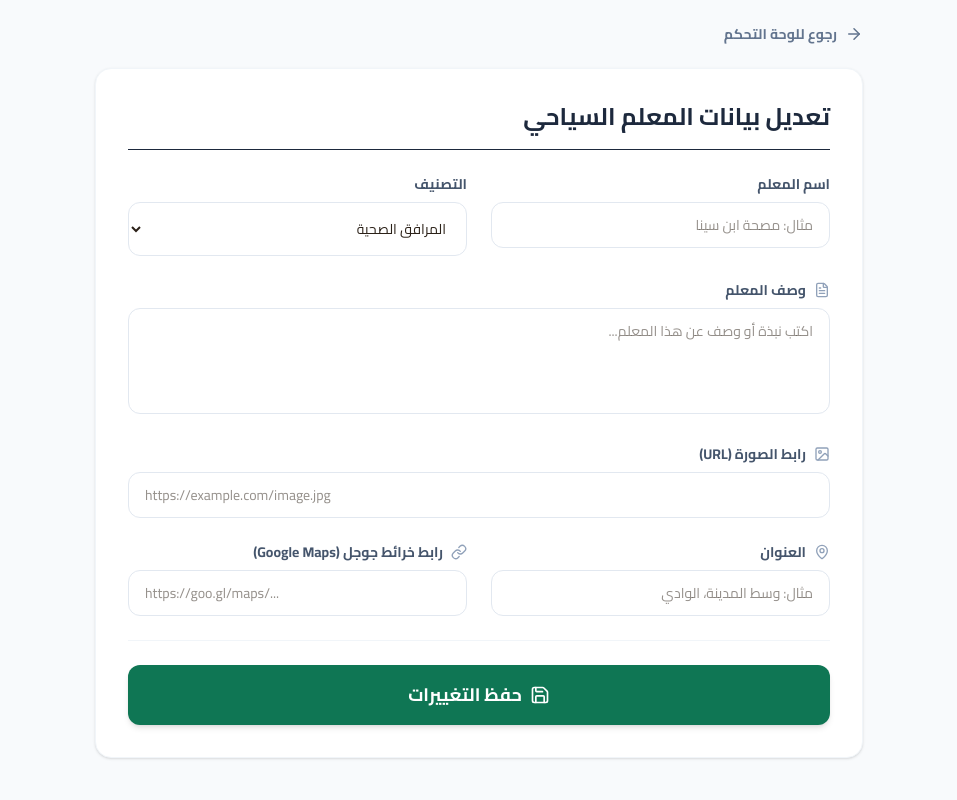
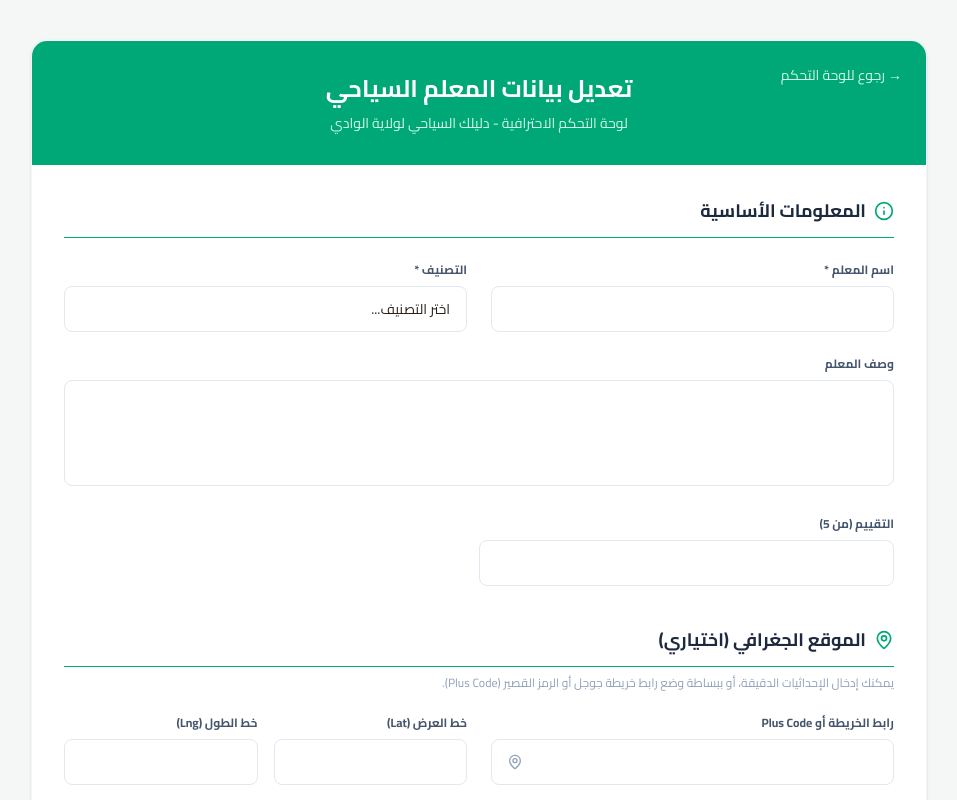
Before and after one commit to nadjimyahiaoui1992-lab/el-oued-tourism, a Next.js app: page /admin/edit-place/1 in a window 1280 px wide. Shown: the top 800 px of the page, without its empty margins (161-1118 px from the left). Built offline with nearby package versions, Linux system fonts and the light colour scheme; no server answers; the database is empty.

Commit message:
Update page.js

```diff
--- a/src/app/admin/edit-place/[id]/page.js
+++ b/src/app/admin/edit-place/[id]/page.js
@@ -3,29 +3,31 @@
 import { useEffect, useState } from "react";
 import { useRouter } from "next/navigation";
 import { supabase } from "@/lib/supabaseClient";
-import { ArrowRight, Save, Loader2, MapPin, Link as LinkIcon, Image as ImageIcon, FileText } from "lucide-react";
+import { Loader2, Info, MapPin, Image as ImageIcon, UploadCloud } from "lucide-react";
 
 export default function EditPlace({ params }) {
   const router = useRouter();
   const { id } = params;
 
-  // كل الخانات اللي يحتاجها المعلم السياحي
   const [name, setName] = useState("");
   const [category, setCategory] = useState("");
   const [description, setDescription] = useState("");
+  const [rating, setRating] = useState("");
+
+  const [mapLink, setMapLink] = useState("");
+  const [lat, setLat] = useState("");
+  const [lng, setLng] = useState("");
+
   const [imageUrl, setImageUrl] = useState("");
-  const [address, setAddress] = useState("");
-  const [mapsLink, setMapsLink] = useState("");
 
   const [loading, setLoading] = useState(true);
   const [isSaving, setIsSaving] = useState(false);
 
-  // جلب بيانات المعلم لملء الخانات
   useEffect(() => {
     const fetchPlace = async () => {
       try {
         const { data, error } = await supabase
-          .from("landmarks")
+          .from("places")
           .select("*")
           .eq("id", id)
           .single();
@@ -34,11 +36,13 @@ export default function EditPlace({ params }) {
 
         if (data) {
           setName(data.name || "");
-          setCategory(data.category || "الأماكن السياحية");
+          setCategory(data.category || "");
           setDescription(data.description || "");
-          setImageUrl(data.image || ""); // تأكد من اسم عمود الصورة في قاعدتك (image أو imageUrl)
-          setAddress(data.address || "");
-          setMapsLink(data.maps_link || "");
+          setRating(data.rating || "");
+          setMapLink(data.map_link || "");
+          setLat(data.lat || "");
+          setLng(data.lng || "");
+          setImageUrl(data.image_url || ""); // تم التعديل إلى image_url ليتوافق مع قاعدة بياناتك
         }
       } catch (err) {
         console.error("خطأ في جلب البيانات:", err);
@@ -50,27 +54,28 @@ export default function EditPlace({ params }) {
     fetchPlace();
   }, [id]);
 
-  // حفظ التغييرات في قاعدة البيانات
   const handleUpdate = async (e) => {
     e.preventDefault();
     setIsSaving(true);
 
     try {
       const { error } = await supabase
-        .from("landmarks")
+        .from("places")
         .update({
           name,
           category,
           description,
-          image: imageUrl, // تأكد من اسم العمود
-          address,
-          maps_link: mapsLink
+          rating: rating ? parseFloat(rating) : null,
+          map_link: mapLink,
+          lat: lat ? parseFloat(lat) : null,
+          lng: lng ? parseFloat(lng) : null,
+          image_url: imageUrl // تم التعديل إلى image_url ليتوافق مع قاعدة بياناتك
         })
         .eq("id", id);
 
       if (error) throw error;
 
-      alert("تم حفظ التعديلات بنجاح!");
+      alert("تم حفظ وتحديث المعلم السياحي بنجاح!");
       router.push("/admin/dashboard");
     } catch (err) {
       alert("حدث خطأ أثناء التعديل: " + err.message);
@@ -81,139 +86,149 @@ export default function EditPlace({ params }) {
 
   if (loading) {
     return (
-      <div className="min-h-screen bg-slate-50 flex items-center justify-center">
-        <Loader2 size={32} className="animate-spin text-emerald-500" />
+      <div className="min-h-screen bg-[#f4f7f6] flex items-center justify-center">
+        <Loader2 size={40} className="animate-spin text-[#0aa679]" />
       </div>
     );
   }
 
   return (
-    <main dir="rtl" className="min-h-screen bg-[#f8fafc] p-6 font-sans pb-12">
-      <div className="max-w-3xl mx-auto">
+    <main dir="rtl" className="min-h-screen bg-[#f4f7f6] py-10 px-4 font-sans">
+      <div className="max-w-4xl mx-auto bg-white rounded-2xl shadow-sm overflow-hidden border border-slate-100">
+
+        <div className="bg-[#00a877] text-white p-8 text-center relative">
           <button
             onClick={() => router.push("/admin/dashboard")}
-          className="flex items-center gap-2 text-slate-500 hover:text-emerald-700 mb-6 transition-colors font-bold text-sm"
+            className="absolute right-6 top-6 text-emerald-100 hover:text-white text-sm font-medium transition-colors"
           >
-          <ArrowRight size={18} /> رجوع للوحة التحكم
+            &rarr; رجوع للوحة التحكم
           </button>
+          <div className="flex justify-center items-center gap-2 mb-2">
+            <h1 className="text-2xl font-bold">تعديل بيانات المعلم السياحي</h1>
+          </div>
+          <p className="text-emerald-100 text-sm">لوحة التحكم الاحترافية - دليلك السياحي لولاية الوادي</p>
+        </div>
 
-        <div className="bg-white p-8 rounded-2xl shadow-sm border border-slate-100">
-          <h1 className="text-2xl font-bold text-slate-800 mb-6 border-b pb-4">تعديل بيانات المعلم السياحي</h1>
+        <form onSubmit={handleUpdate} className="p-8 space-y-10">
 
-          <form onSubmit={handleUpdate} className="space-y-6">
+          <section>
+            <div className="flex items-center gap-2 text-[#00a877] mb-6 border-b pb-3">
+              <Info size={20} />
+              <h2 className="text-lg font-bold text-slate-800">المعلومات الأساسية</h2>
+            </div>
 
-            <div className="grid grid-cols-1 md:grid-cols-2 gap-6">
-              {/* اسم المعلم */}
+            <div className="grid grid-cols-1 md:grid-cols-2 gap-6 mb-6">
               <div>
-                <label className="text-sm font-bold text-slate-600 block mb-2">اسم المعلم</label>
+                <label className="text-xs font-bold text-slate-600 block mb-2">اسم المعلم *</label>
                 <input
-                  type="text"
-                  required
-                  value={name}
-                  onChange={(e) => setName(e.target.value)}
-                  className="w-full border border-slate-200 rounded-xl py-3 px-4 outline-none focus:border-emerald-500 text-sm transition-all"
-                  placeholder="مثال: مصحة ابن سينا"
+                  type="text" required value={name} onChange={(e) => setName(e.target.value)}
+                  className="w-full border border-slate-200 rounded-lg py-3 px-4 outline-none focus:border-[#00a877] transition-all text-sm"
                 />
               </div>
-
-              {/* التصنيف */}
               <div>
-                <label className="text-sm font-bold text-slate-600 block mb-2">التصنيف</label>
+                <label className="text-xs font-bold text-slate-600 block mb-2">التصنيف *</label>
                 <select
-                  value={category}
-                  onChange={(e) => setCategory(e.target.value)}
-                  className="w-full bg-white border border-slate-200 rounded-xl py-3 px-4 outline-none focus:border-emerald-500 text-sm transition-all cursor-pointer"
+                  required value={category} onChange={(e) => setCategory(e.target.value)}
+                  className="w-full border border-slate-200 rounded-lg py-3 px-4 outline-none focus:border-[#00a877] transition-all text-sm appearance-none bg-white cursor-pointer"
                 >
-                  <option value="المرافق الصحية">المرافق الصحية</option>
+                  <option value="" disabled>اختر التصنيف...</option>
+                  <option value="طبيعة">طبيعة (غيطان، كثبان...)</option>
+                  <option value="فنادق ومنتجعات">فنادق ومنتجعات</option>
+                  <option value="المرافق الصحية">المرافق الصحية (مصحات، مستشفيات)</option>
+                  <option value="تاريخ وثقافة">تاريخ وثقافة (زوايا، متاحف...)</option>
+                  <option value="أسواق">أسواق تجارية</option>
                   <option value="الأماكن السياحية">الأماكن السياحية</option>
-                  <option value="الفنادق والإقامات">الفنادق والإقامات</option>
                   <option value="المطاعم والمقاهي">المطاعم والمقاهي</option>
-                  <option value="الأسواق الشعبية">الأسواق الشعبية</option>
                   <option value="الوكالات السياحية">الوكالات السياحية</option>
-                  <option value="المساجد والزوايا">المساجد والزوايا</option>
                 </select>
               </div>
             </div>
 
-            {/* الوصف */}
-            <div>
-              <label className="text-sm font-bold text-slate-600 flex items-center gap-2 mb-2">
-                <FileText size={16} className="text-slate-400"/> وصف المعلم
-              </label>
+            <div className="mb-6">
+              <label className="text-xs font-bold text-slate-600 block mb-2">وصف المعلم</label>
               <textarea
-                rows="4"
-                value={description}
-                onChange={(e) => setDescription(e.target.value)}
-                className="w-full border border-slate-200 rounded-xl py-3 px-4 outline-none focus:border-emerald-500 text-sm transition-all resize-none"
-                placeholder="اكتب نبذة أو وصف عن هذا المعلم..."
+                rows="4" value={description} onChange={(e) => setDescription(e.target.value)}
+                className="w-full border border-slate-200 rounded-lg py-3 px-4 outline-none focus:border-[#00a877] transition-all text-sm resize-none"
               />
             </div>
 
-            {/* رابط الصورة */}
-            <div>
-              <label className="text-sm font-bold text-slate-600 flex items-center gap-2 mb-2">
-                <ImageIcon size={16} className="text-slate-400"/> رابط الصورة (URL)
-              </label>
+            <div className="w-full md:w-1/2">
+              <label className="text-xs font-bold text-slate-600 block mb-2">التقييم (من 5)</label>
               <input
-                type="url"
-                dir="ltr"
-                value={imageUrl}
-                onChange={(e) => setImageUrl(e.target.value)}
-                className="w-full border border-slate-200 rounded-xl py-3 px-4 outline-none focus:border-emerald-500 text-sm transition-all text-left"
-                placeholder="https://example.com/image.jpg"
+                type="number" min="0" max="5" step="0.1" value={rating} onChange={(e) => setRating(e.target.value)}
+                className="w-full border border-slate-200 rounded-lg py-3 px-4 outline-none focus:border-[#00a877] transition-all text-sm"
               />
             </div>
+          </section>
+
+          <section>
+            <div className="flex items-center gap-2 text-[#00a877] mb-2 border-b pb-3">
+              <MapPin size={20} />
+              <h2 className="text-lg font-bold text-slate-800">الموقع الجغرافي (اختياري)</h2>
+            </div>
+            <p className="text-xs text-slate-400 mb-6">يمكنك إدخال الإحداثيات الدقيقة، أو ببساطة وضع رابط خريطة جوجل أو الرمز القصير (Plus Code).</p>
 
             <div className="grid grid-cols-1 md:grid-cols-2 gap-6">
-              {/* العنوان */}
               <div>
-                <label className="text-sm font-bold text-slate-600 flex items-center gap-2 mb-2">
-                  <MapPin size={16} className="text-slate-400"/> العنوان
-                </label>
+                <label className="text-xs font-bold text-slate-600 block mb-2">رابط الخريطة أو Plus Code</label>
+                <div className="relative">
+                  <MapPin size={16} className="absolute left-4 top-1/2 -translate-y-1/2 text-slate-400" />
                   <input
-                  type="text"
-                  value={address}
-                  onChange={(e) => setAddress(e.target.value)}
-                  className="w-full border border-slate-200 rounded-xl py-3 px-4 outline-none focus:border-emerald-500 text-sm transition-all"
-                  placeholder="مثال: وسط المدينة، الوادي"
-                />
-              </div>
-
-              {/* رابط خرائط جوجل */}
-              <div>
-                <label className="text-sm font-bold text-slate-600 flex items-center gap-2 mb-2">
-                  <LinkIcon size={16} className="text-slate-400"/> رابط خرائط جوجل (Google Maps)
-                </label>
-                <input
-                  type="url"
-                  dir="ltr"
-                  value={mapsLink}
-                  onChange={(e) => setMapsLink(e.target.value)}
-                  className="w-full border border-slate-200 rounded-xl py-3 px-4 outline-none focus:border-emerald-500 text-sm transition-all text-left"
-                  placeholder="https://goo.gl/maps/..."
+                    type="text" dir="ltr" value={mapLink} onChange={(e) => setMapLink(e.target.value)}
+                    className="w-full border border-slate-200 rounded-lg py-3 pl-10 pr-4 outline-none focus:border-[#00a877] transition-all text-sm text-left"
                   />
                 </div>
               </div>
+              <div className="grid grid-cols-2 gap-4">
+                <div>
+                  <label className="text-xs font-bold text-slate-600 block mb-2">خط العرض (Lat)</label>
+                  <input
+                    type="number" step="any" dir="ltr" value={lat} onChange={(e) => setLat(e.target.value)}
+                    className="w-full border border-slate-200 rounded-lg py-3 px-4 outline-none focus:border-[#00a877] transition-all text-sm text-center"
+                  />
+                </div>
+                <div>
+                  <label className="text-xs font-bold text-slate-600 block mb-2">خط الطول (Lng)</label>
+                  <input
+                    type="number" step="any" dir="ltr" value={lng} onChange={(e) => setLng(e.target.value)}
+                    className="w-full border border-slate-200 rounded-lg py-3 px-4 outline-none focus:border-[#00a877] transition-all text-sm text-center"
+                  />
+                </div>
+              </div>
+            </div>
+          </section>
 
-            <hr className="border-slate-100 my-6" />
+          <section>
+            <div className="flex items-center gap-2 text-[#00a877] mb-6 border-b pb-3">
+              <ImageIcon size={20} />
+              <h2 className="text-lg font-bold text-slate-800">معرض الصور</h2>
+            </div>
+
+            <div className="border-2 border-dashed border-slate-300 rounded-xl p-10 text-center hover:bg-slate-50 transition-colors cursor-pointer group">
+              <input type="file" className="hidden" id="imageUpload" accept="image/*" />
+              <label htmlFor="imageUpload" className="cursor-pointer flex flex-col items-center justify-center">
+                <UploadCloud size={40} className="text-slate-400 mb-3 group-hover:text-[#00a877] transition-colors" />
+                <span className="text-sm font-bold text-slate-600 mb-1">اضغط هنا لرفع الصور أو قم بسحبها وإفلاتها</span>
+                <span className="text-xs text-slate-400">يمكنك اختيار صورة واحدة أو عدة صور معاً (PNG, JPG)</span>
+              </label>
+            </div>
+          </section>
 
           <button
             type="submit"
             disabled={isSaving}
-              className="flex items-center justify-center gap-2 bg-[#0f7654] hover:bg-[#0c6145] text-white px-6 py-4 rounded-xl transition-all w-full font-bold shadow-md disabled:opacity-70 text-lg mt-4"
+            className="w-full bg-[#00a877] hover:bg-[#009166] text-white font-bold py-4 rounded-lg transition-all shadow-md flex items-center justify-center gap-2 disabled:opacity-70 mt-8"
           >
             {isSaving ? (
               <>
-                  <Loader2 size={20} className="animate-spin" /> جاري حفظ التغييرات...
+                <Loader2 size={20} className="animate-spin" /> جاري الحفظ والتحديث...
               </>
             ) : (
-                <>
-                  <Save size={20} /> حفظ التغييرات
-                </>
+              "حفظ ونشر المعلم السياحي"
             )}
           </button>
+
         </form>
-        </div>
       </div>
     </main>
   );
```
Lines whose indentation alone changed are shown as unchanged.
